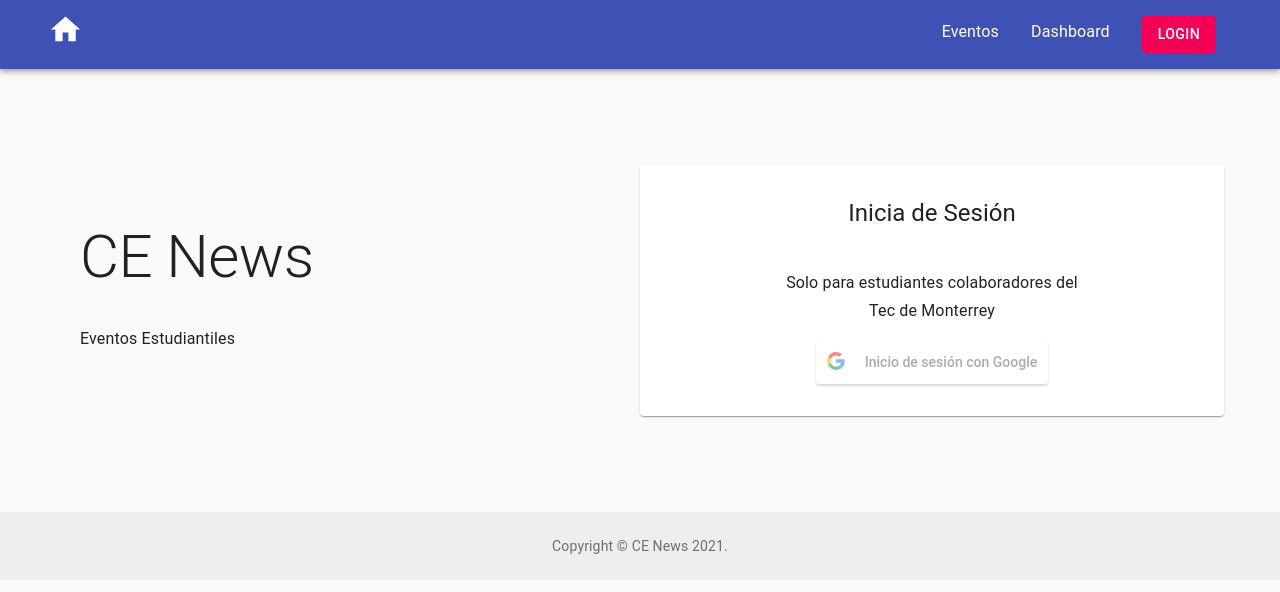
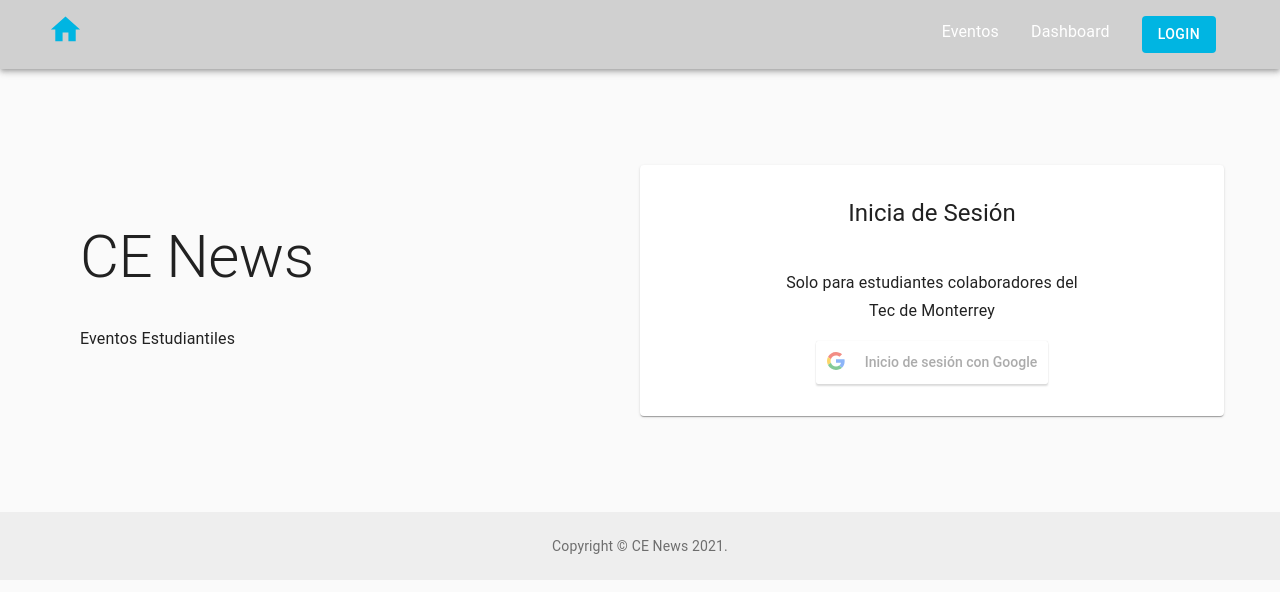
Before and after one commit to APIStear/FETEC-News, a React (Create React App) app in the folder client/: page /login in a window 1280 px wide. Shown: the top 592 px of the page. Built offline with nearby package versions, Linux system fonts and the light colour scheme; no server answers.

Commit message:
Add theme colors

```diff
--- a/client/src/App.js
+++ b/client/src/App.js
@@ -5,11 +5,13 @@
 import React, { useState } from "react";
 import { getToken } from './TokenUtilities';
 import PageFooter from './PageFooter'
+import Theme from './Theme';
 
 function App() {
   const [loggedIn, setLoggedIn] = useState(getToken());
 
   return (
+    <Theme>
       <Router>
         <Header />
         <Switch>
@@ -20,22 +22,7 @@
         </Switch>
         <PageFooter />
       </Router>
-    // <div className="App">
-    //   <header className="App-header">
-    //     <img src={logo} className="App-logo" alt="logo" />
-    //     <p>
-    //       Edit <code>src/App.js</code> and save to reload.
-    //     </p>
-    //     <a
-    //       className="App-link"
-    //       href="https://reactjs.org"
-    //       target="_blank"
-    //       rel="noopener noreferrer"
-    //     >
-    //       Learn React
-    //     </a>
-    //   </header>
-    // </div>
+    </Theme>
   );
 }
 
--- a/client/src/Header.js
+++ b/client/src/Header.js
@@ -29,13 +29,13 @@
 const Header = () => {
   const classes = useStyles();
   return (
-    <AppBar position="static" color="primary">
+    <AppBar position="static" color="secondary">
       <Toolbar>
         <Container className={classes.navbarDisplayFlex}>
           {/* Replace by CE Logo */}
           <Link to="/">
             <IconButton edge="start" color="inherit" aria-label="home">
-              <Home fontSize="large" style={{ color: "white" }} />
+              <Home fontSize="large" color="primary"/>
             </IconButton>
           </Link>
           <Hidden smDown>
@@ -56,7 +56,7 @@
                   to="/login"
                   component={Link}
                   variant="contained"
-                  color="secondary"
+                  color="primary"
                   disableElevation
                   className={classes.linkText}
               >
--- a/client/src/SideDrawer.js
+++ b/client/src/SideDrawer.js
@@ -15,7 +15,7 @@
     color: `white`,
   },
   drawerPrimary: {
-    background: theme.palette.primary.main,
+    background: theme.palette.secondary.main,
   }
 }))
 
@@ -52,7 +52,7 @@
               to="/login"
               component={Link}
               variant="contained"
-              color="secondary"
+              color="primary"
               disableElevation
               className={classes.linkText}
           >
--- a/client/src/SignIn.js
+++ b/client/src/SignIn.js
@@ -69,7 +69,7 @@
     console.log('error :>> ', error);
   }
   return (
-    <Container component="main" maxWidth="xl">
+    <Container component="main" maxWidth="lg">
       <CssBaseline />
       <div className={classes.paper}>
         <Grid container >
--- /dev/null
+++ b/client/src/Theme.js
@@ -0,0 +1,21 @@
+import { createMuiTheme } from '@material-ui/core/styles';
+import { ThemeProvider } from '@material-ui/styles';
+
+const theme = createMuiTheme({
+  palette: {
+    primary: {
+      main: '#00B5E2',
+    },
+    secondary: {
+      main: '#d0d0d0',
+    },
+  },
+});
+
+export default function Theme(props){
+  return (
+    <ThemeProvider theme={theme}>
+      {props.children}
+    </ThemeProvider>
+  )
+}
```
Lines whose indentation alone changed are shown as unchanged.
